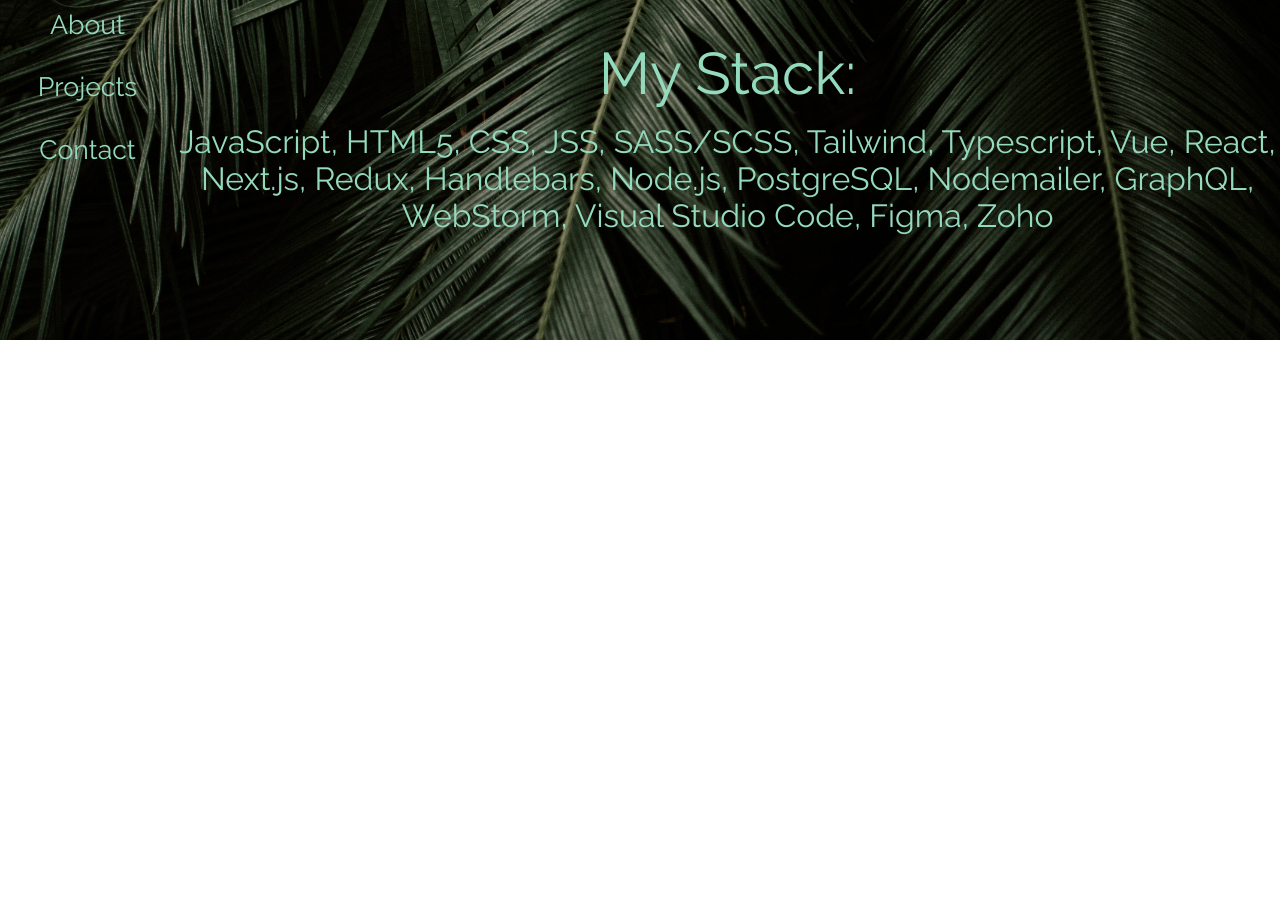
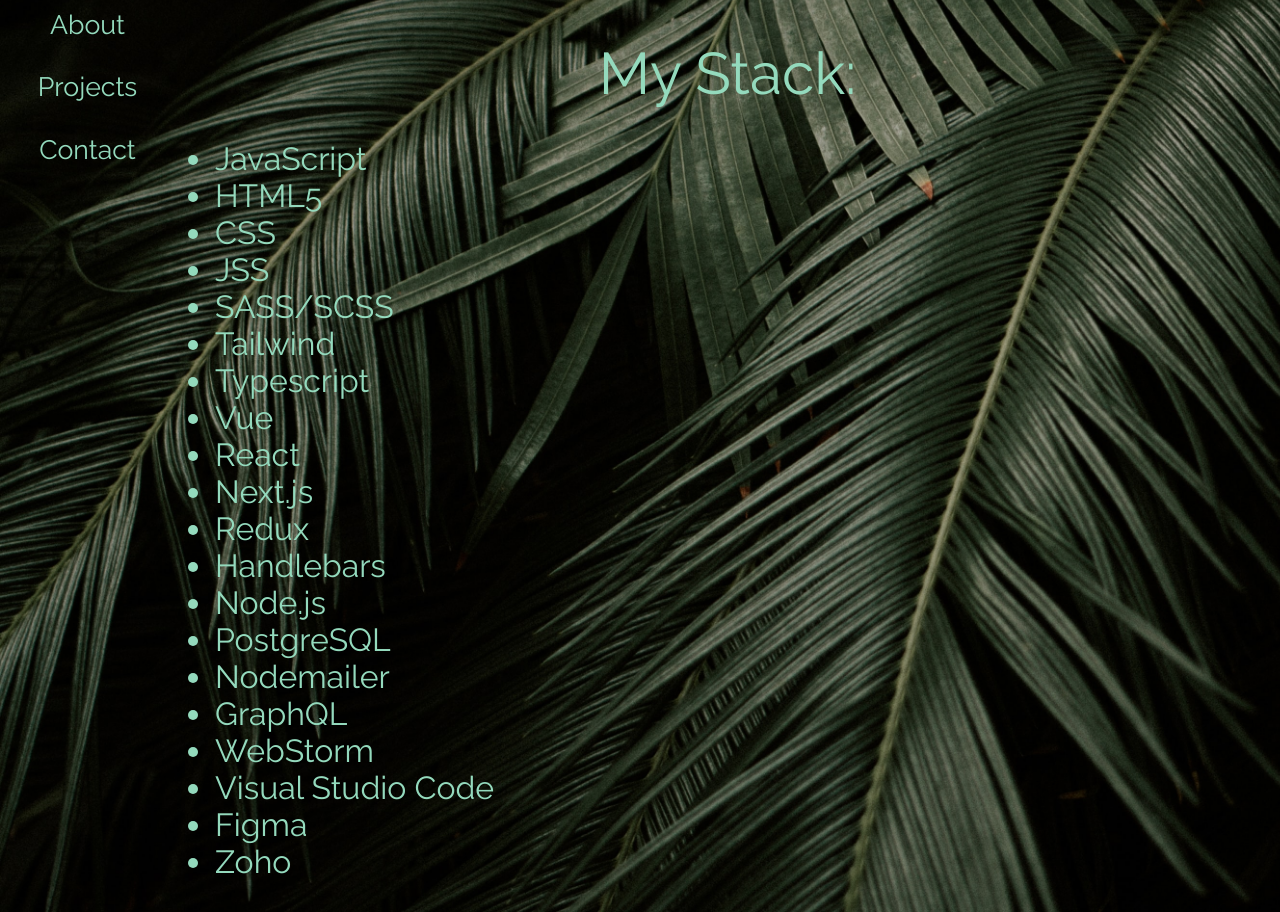
Before and after one commit to brookecm28/bcm-portfolio, a React (Create React App) app: page /contact in a window 1280 px wide. Shown: the part 460-1372 px from the top of the page. Before the commit the page ends 800 px from the top, so only its background shows below. Built offline with nearby package versions, Linux system fonts and the light colour scheme.

Commit message:
display favicon

```diff
--- a/public/index.html
+++ b/public/index.html
@@ -1,14 +1,12 @@
 <!DOCTYPE html>
 <html lang="en">
+
 <head>
   <meta charset="utf-8" />
-    <link rel="icon" href="../src/assets/DarkPalms3.jpg" />
+  <link rel="icon" href="favicon.ico" />
   <meta name="viewport" content="width=device-width, initial-scale=1" />
   <meta name="theme-color" content="#000000" />
-    <meta
-      name="description"
-      content="Web site created using create-react-app"
-    />
+  <meta name="description" content="Web site created using create-react-app" />
   <link rel="apple-touch-icon" href="../src/assets/DarkPalms3.jpg" />
   <link rel="manifest" href="%PUBLIC_URL%/manifest.json" />
   <title>Brooke Miller Portfolio</title>
@@ -16,8 +14,10 @@
   <link href="https://fonts.googleapis.com/css2?family=Raleway&display=swap" rel="stylesheet">
   <script src="https://kit.fontawesome.com/abac98c147.js" crossorigin="anonymous"></script>
 </head>
+
 <body>
   <noscript>You need to enable JavaScript to run this app.</noscript>
   <div id="root"></div>
 </body>
+
 </html>
--- a/src/Components/Landing.js
+++ b/src/Components/Landing.js
@@ -23,7 +23,14 @@
                 <p className='line-title'>My Stack:</p>
             </div>
 
-            <div>{myStack.join(', ')}</div>
+            <ul>
+                {myStack.map(stackItem => {
+                    return (
+                        <li>{stackItem}</li>
+                    )
+                })}
+
+            </ul>
 
         </div>
     )
```
Also changed, not shown: public/manifest.json, 1 other file (tests, documents, lock files or other folders). Lines whose indentation alone changed are shown as unchanged.
